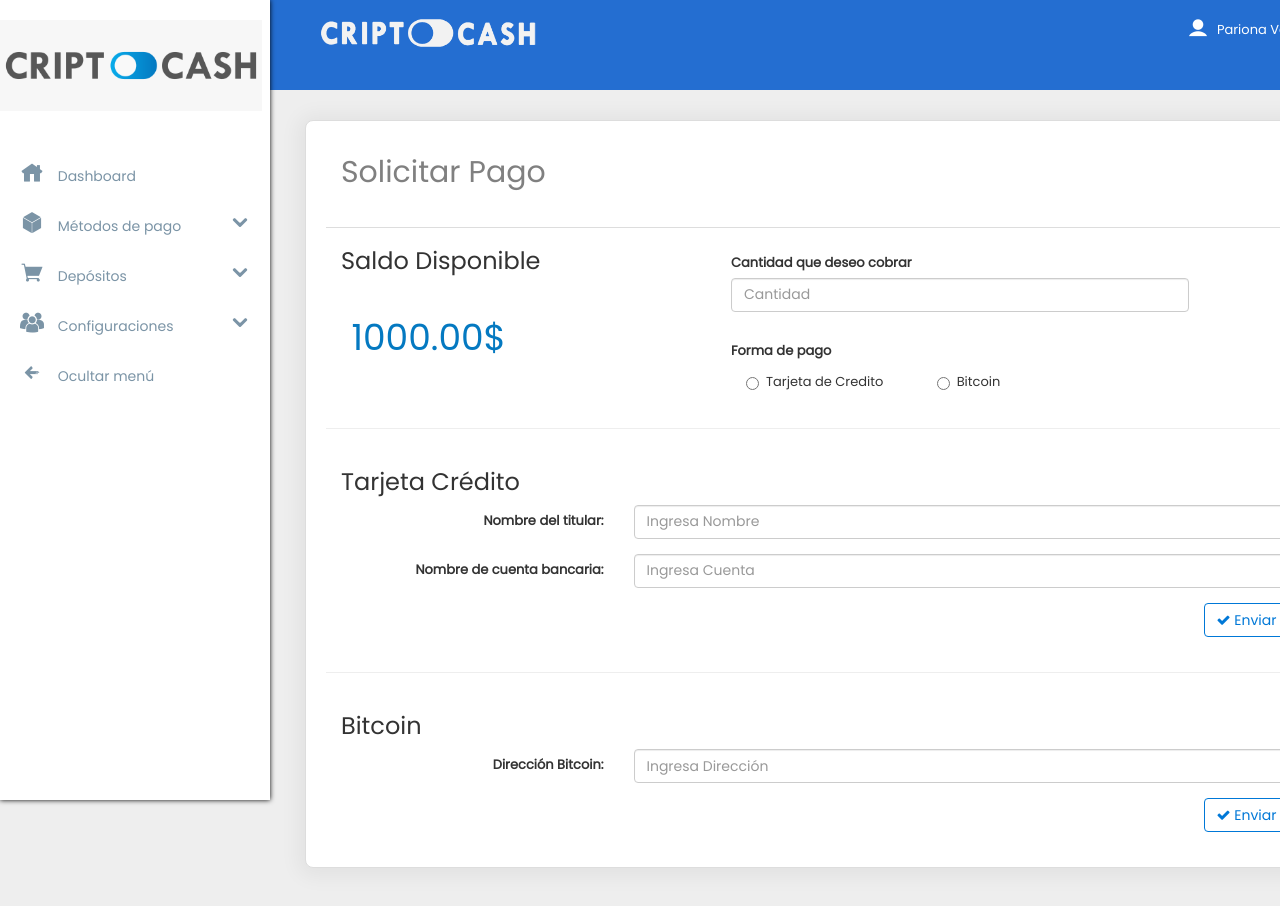
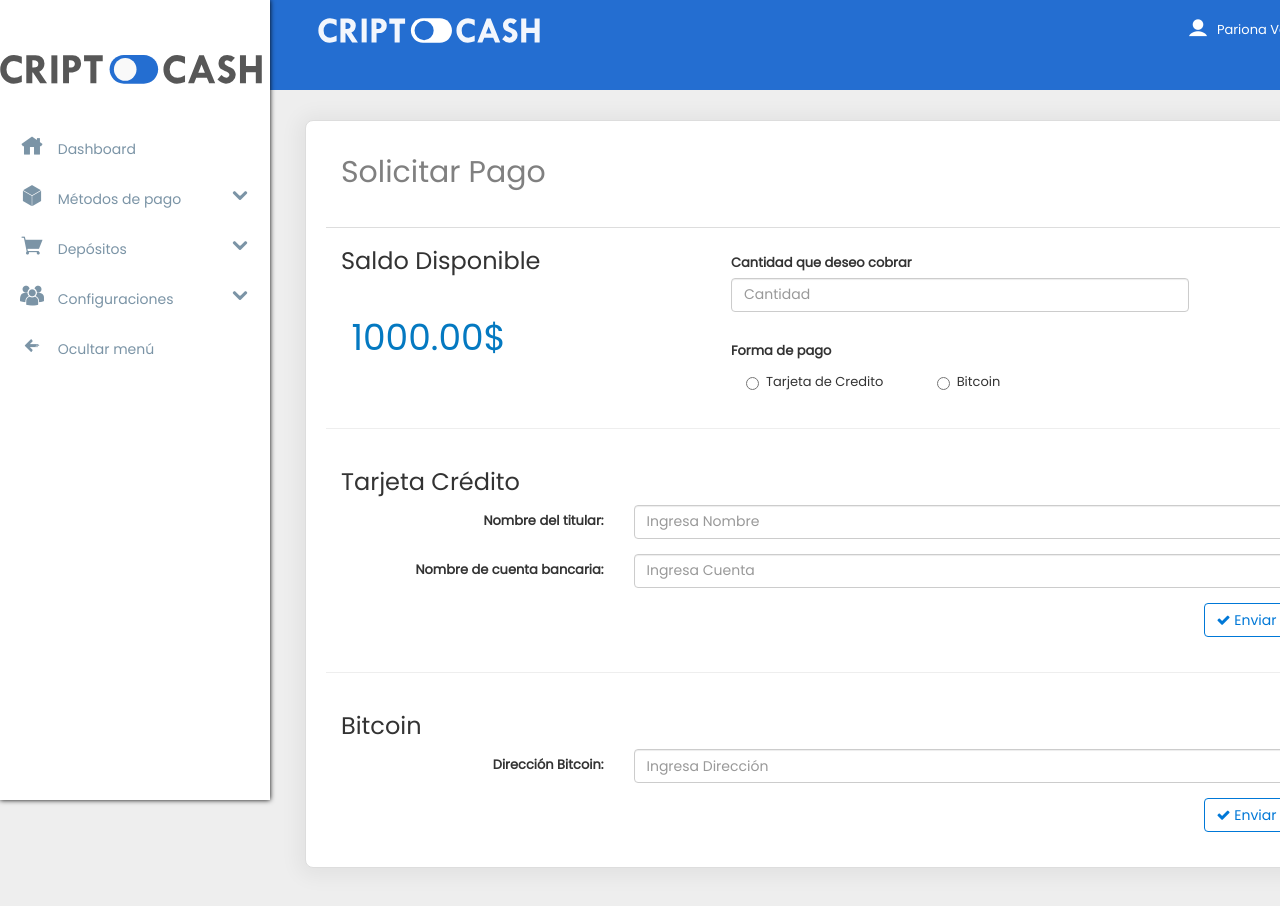
Before and after one commit to perucash/criptoca, a plain HTML site: page solicitar_pago.html in a window 1280 px wide. Shown: the top 906 px of the page. Drawn offline with nearby package versions, Linux system fonts and the light colour scheme; files whose address does not match are found by name.

Commit message:
0.23
Logo

```diff
--- a/css/cssBarraTop.css
+++ b/css/cssBarraTop.css
@@ -60,7 +60,7 @@ border: none;}
 }
 .nav .text-muted{color: #030635;}
 .logoEmpresa{
-  padding-top: 20px;padding-bottom: 40px;
+  padding-top: 40px;padding-bottom: 40px;
 }
 /* #menuNombreUsuario{color: rgb(255,193,74);} */ .has-clear{margin-top: 20px;}
 #txtBuscarNivelGod{font-family: 'IcoFont'; width:20%;  transition: all 0.5s ease; top:0; right:0; float: right;}
--- a/solicitar_pago.html
+++ b/solicitar_pago.html
@@ -15,7 +15,7 @@
 		<link href="https://maxcdn.bootstrapcdn.com/bootstrap/3.3.7/css/bootstrap.min.css" rel="stylesheet" integrity="sha384-BVYiiSIFeK1dGmJRAkycuHAHRg32OmUcww7on3RYdg4Va+PmSTsz/K68vbdEjh4u" crossorigin="anonymous">
 		<!-- Custom CSS -->
 		<link href="css/sidebarDeslizable.css?version=1.0.14" rel="stylesheet">
-		<link rel="stylesheet" href="css/cssBarraTop.css?version=1.0.3">
+		<link rel="stylesheet" href="css/cssBarraTop.css?version=1.0.4">
 		<link href="css/estilosElementosv3.css?version=3.0" rel="stylesheet">
 		<link rel="stylesheet" href="css/colorsmaterial.css">
 		<link rel="stylesheet" href="css/icofont.css"> <!-- iconos extraidos de: http://icofont.com/-->
@@ -51,7 +51,7 @@
 		<ul class="sidebar-nav">
 
 			<div class="logoEmpresa ocultar-mostrar-menu">
-				<img class="img-responsive" src="images/empresa.png?version=1.1" alt="">
+				<img class="img-responsive" src="images/logoCritpoVectorColor.svg?version=1.2" alt="">
 			</div>
 			<li >
 					<a href="#!"><i class="icofont icofont-home"></i> Dashboard</a>
@@ -94,7 +94,7 @@
 		<nav class="navbar navbar-fixed-top encoger">
 			<div class="container">
 				<div class="navbar-header" style="padding-top: 15px; padding-left: 3px;">
-				<a class="navbar-brand ocultar-mostrar-menu" href="#"><img id="imgLogoInfocat" class="img-responsive" src="images/cripto.png" alt=""></a>
+				<a class="navbar-brand ocultar-mostrar-menu" href="#"><img id="imgLogoInfocat" class="img-responsive" src="images/logoCritpoVector.svg" alt=""></a>
 					<button type="button" class="navbar-toggle collapsed" id="btnColapsador" data-toggle="collapse" data-target="#navbar" aria-expanded="false" aria-controls="navbar">
 					<span class="sr-only">Toggle navigation</span>
 					<span class="icon-bar"></span>
```
Also changed, not shown: images/logoCritpoVector.svg (added), images/logoCritpoVectorColor.svg (added).
